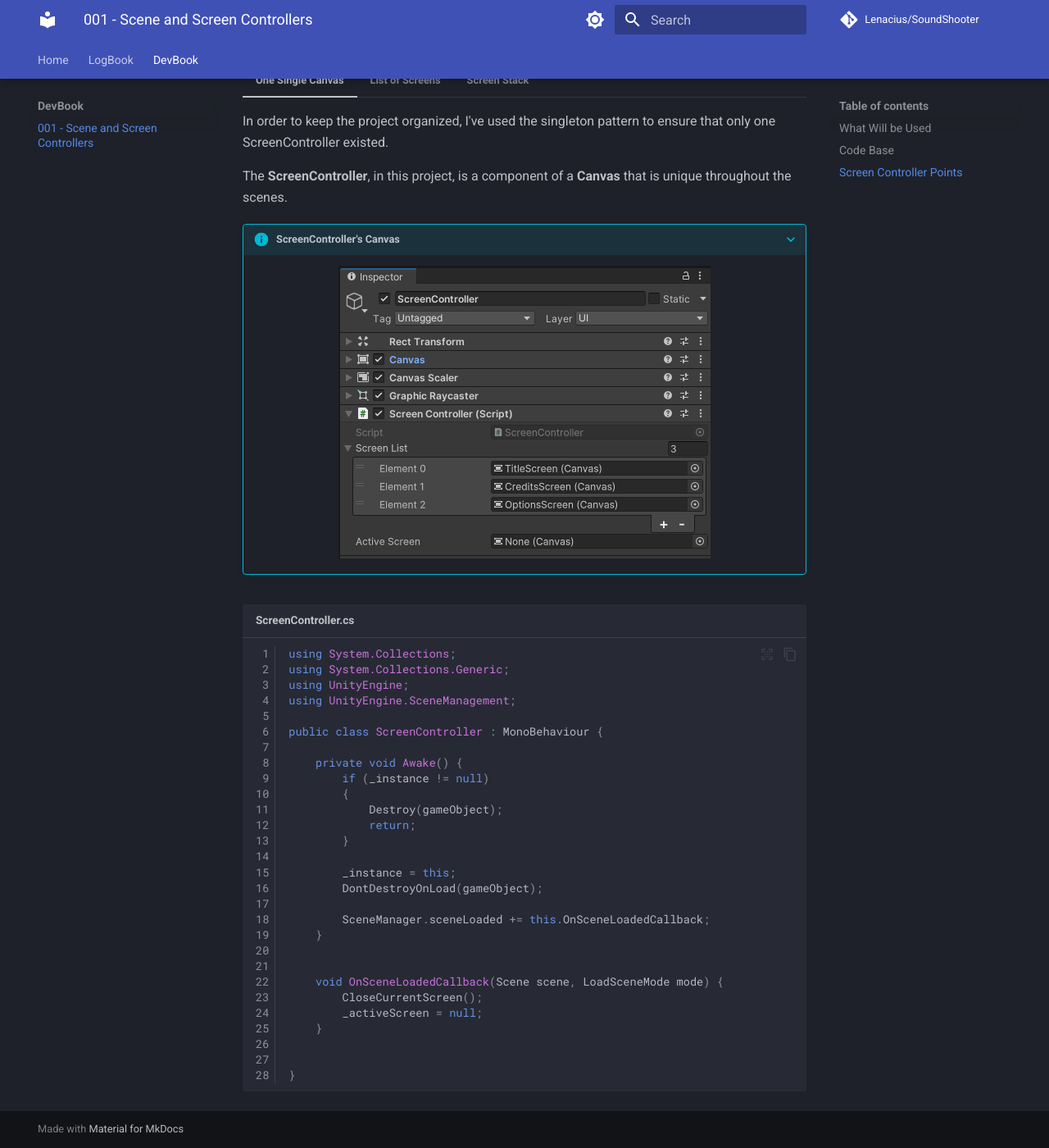
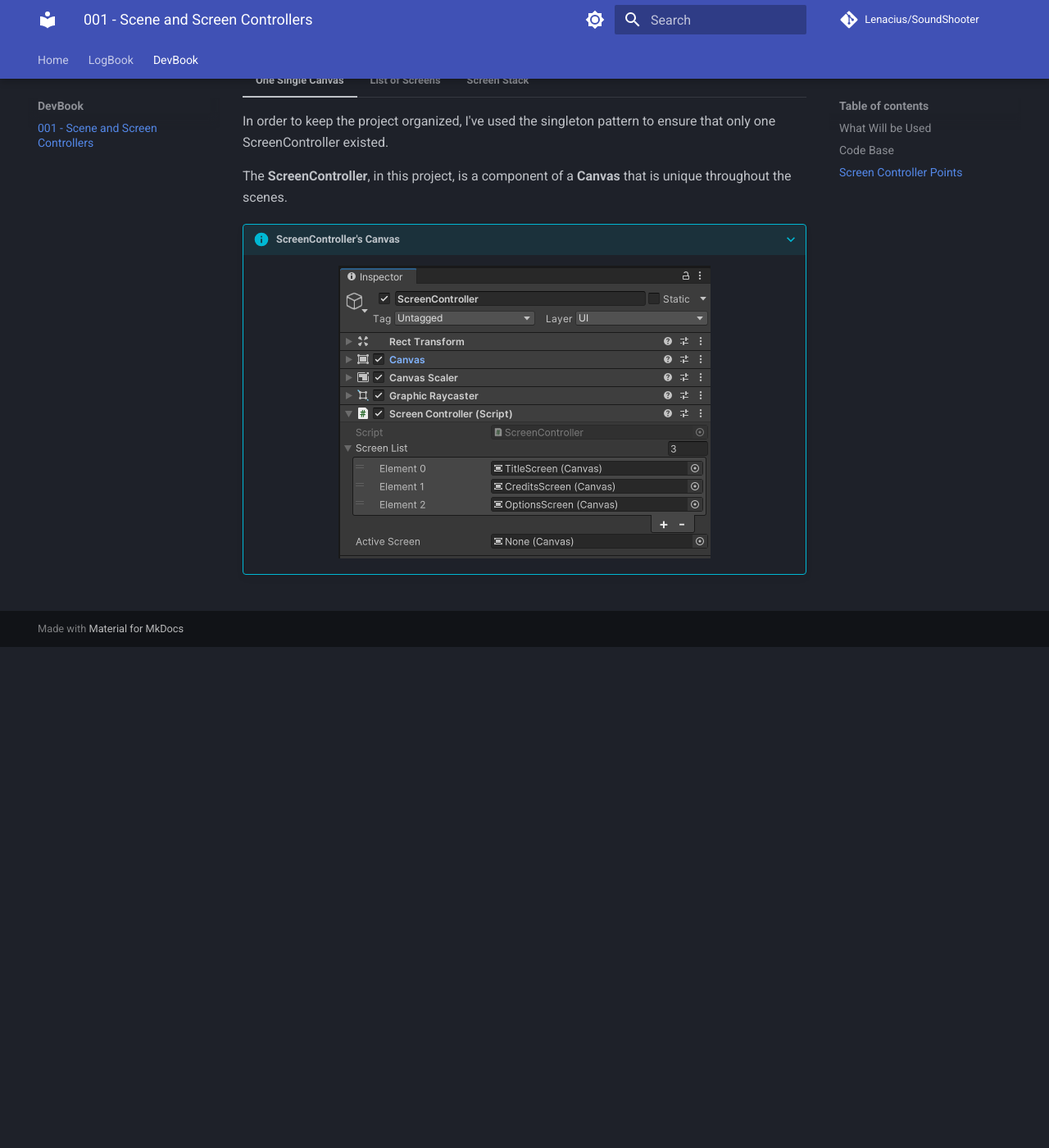
Before and after one commit to Lenacius/SoundShooter, an MkDocs documentation site: the page built from docs/DevBook/#001.md, in a window 1280 px wide and 1400 px high, scrolled down 1242 px. Shown: the whole window at 82% size. Built offline with MkDocs 1.6.1 and Material for MkDocs 9.7.7, drawn with Linux system fonts in a browser that asks for light colours; comment, search, counter and statistics services are not loaded; after the commit the page ends 2031 px from its top, so only the background shows below that.

Commit message:
Completed log of the ScreenController

````diff
--- a/docs/DevBook/#001.md
+++ b/docs/DevBook/#001.md
@@ -100,7 +100,7 @@
     Every other screen can be handled outside the **ScreenController** by calling the methods
 
     === "AddScreenToStack"
-        ``` c# title="AddScreenToStack(Canvas screen)"
+        ``` c# title="AddScreenToStack(Canvas screen)" linenums="1"
         public void AddScreenToStack(Canvas screen) {
             screen.transform.SetParent(transform, false); // (1)!
             _screenStack.Push(screen);
@@ -111,7 +111,7 @@
         1. We set all new screens as a child object of the **ScreenController**
 
     === "CloseCurrentScreen"
-        ``` c# title="CloseCurrentScreen()"
+        ``` c# title="CloseCurrentScreen()" linenums="1"
         public void CloseCurrentScreen() {
             if(_screenStack.Count > 0) { // (1)!
                 Canvas canvasToBeClosed = _screenStack.Peek();
@@ -125,7 +125,7 @@
         1. Validate that we have a screen to remove to not cause an stack error
 
     === "UpdateActiveScreen"
-        ``` c# title="UpdateActiveScreen()"
+        ``` c# title="UpdateActiveScreen()" linenums="1"
         public void UpdateActiveScreen() {
             if(_activeScreen != null) // (1)!
                 _activeScreen.enabled = false;
@@ -141,33 +141,20 @@
 
         2. If we have screens, we go back and forth between then
 
-``` c# title="ScreenController.cs" linenums="1"
-using System.Collections;
-using System.Collections.Generic;
-using UnityEngine;
-using UnityEngine.SceneManagement;
-
-public class ScreenController : MonoBehaviour {
-
-    private void Awake() {
-        if (_instance != null)
-        {
-            Destroy(gameObject);
-            return;
+    === "One Last Detail"
+        ``` c# title="OnSceneLoadedCallback()" linenums="1"
+        private void Awake() {
+            ...
+            SceneManager.sceneLoaded += this.OnSceneLoadedCallback; // (1)!
         }
 
-        _instance = this;
-        DontDestroyOnLoad(gameObject);
 
-        SceneManager.sceneLoaded += this.OnSceneLoadedCallback;
-    }
+        void OnSceneLoadedCallback(Scene scene, LoadSceneMode mode) { // (2)!
+            CloseCurrentScreen();
+            _activeScreen = null;
+        }
+        ```
 
+        1. Configure a callback for every time a new scene is loaded
 
-    void OnSceneLoadedCallback(Scene scene, LoadSceneMode mode) {
-        CloseCurrentScreen();
-        _activeScreen = null;
-    }
-
-
-}
-```
+        2. This need to ensure that all screens are closed before changing scenes
````
